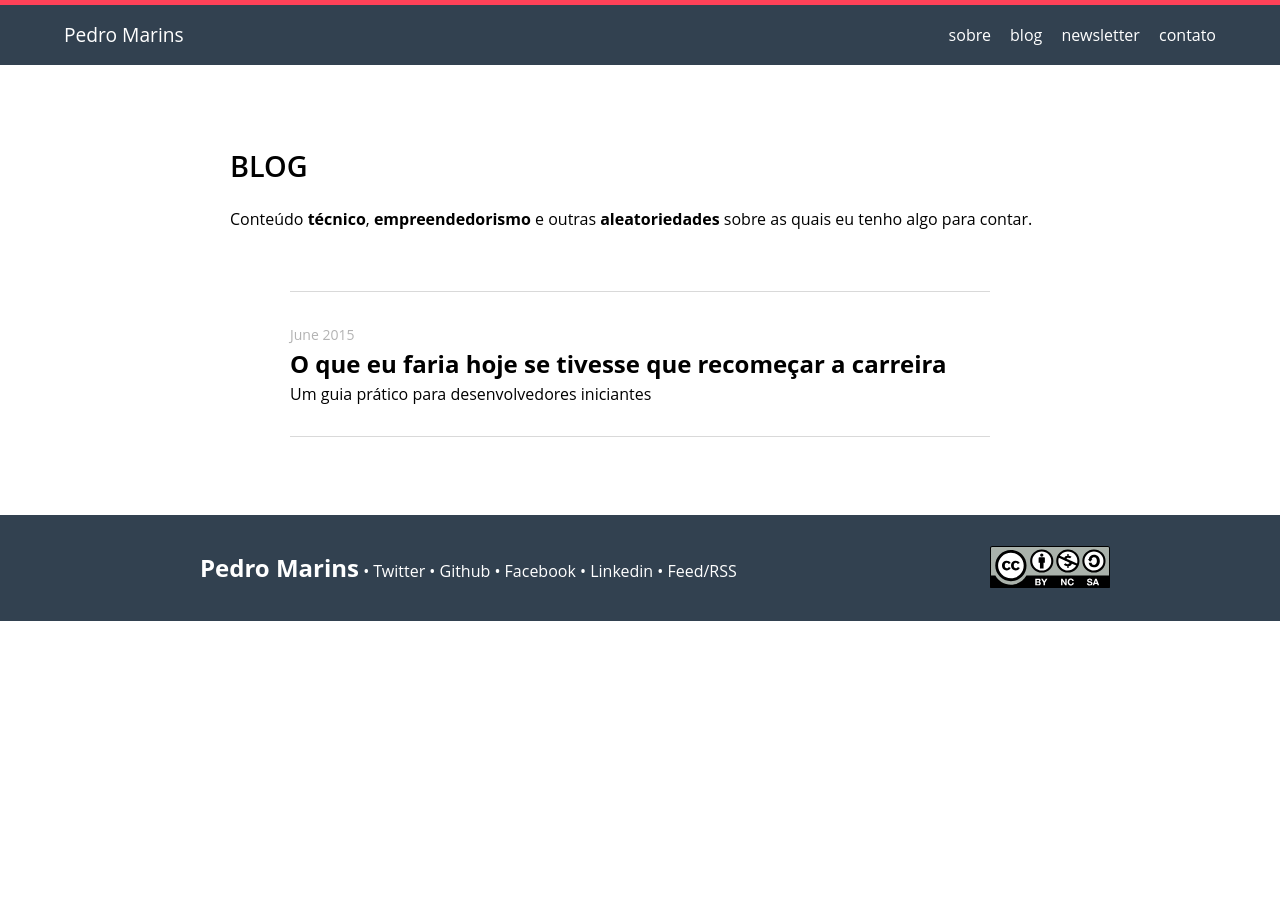
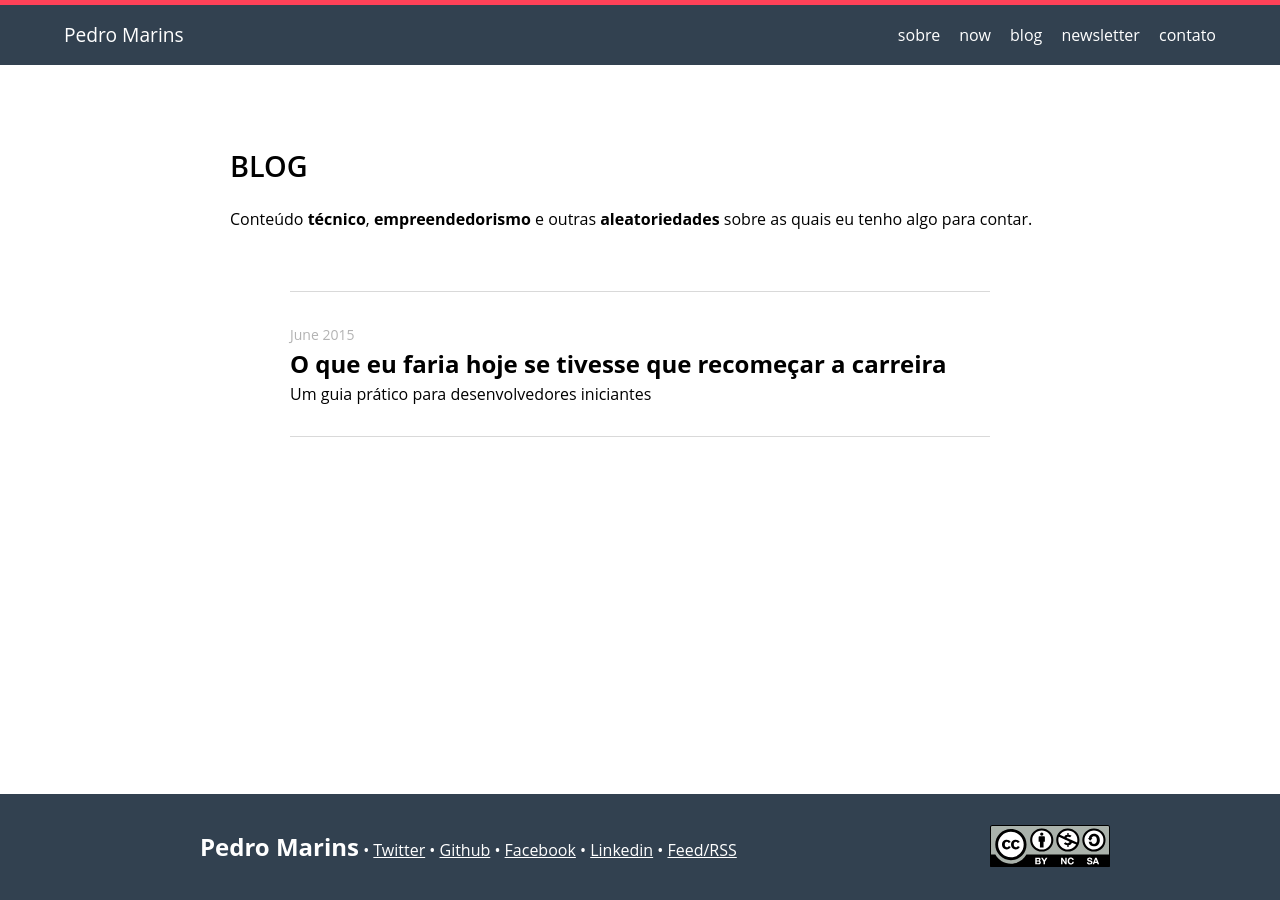
Before and after one commit to pedromarins/pedromarins.github.io, a Jekyll site: the page built from blog/index.html, in a window 1280 px wide. Built offline with Jekyll 4.4.1, drawn with Linux system fonts in a browser that asks for light colours.

Commit message:
creating a /now page

```diff
--- a/_includes/header.html
+++ b/_includes/header.html
@@ -6,6 +6,9 @@
         <ul>
             <li class="nav-item">
                 <a class="nav-link" href="/about/">sobre</a>
+            </li>
+            <li class="nav-item">
+                <a class="nav-link" href="/now/">now</a>
             </li>
             <li class="nav-item">
                 <a class="nav-link" href="/blog/">blog</a>
--- a/assets/css/style.css
+++ b/assets/css/style.css
@@ -4,8 +4,9 @@
   box-sizing: border-box; }
 
 html {
-  min-height: 100%;
-  width: 100%; }
+  height: 100%;
+  width: 100%;
+  position: relative; }
 
 body {
   font-family: "Open Sans", "HelveticaNeue-Light", "Helvetica Neue Light", "Helvetica Neue", Helvetica, Arial, "Lucida Grande", sans-serif;
@@ -14,17 +15,15 @@
   font-size: 16px;
   line-height: 1.5;
   z-index: 0;
-  height: 100%;
+  min-height: 100%;
   position: relative;
   padding: 0 0 4em; }
 
 li {
   list-style: none; }
 
-a {
-  text-decoration: none; }
-  a:hover {
-    text-decoration: underline; }
+a:visited {
+  color: #324150; }
 
 .wrapper {
   max-width: -webkit-calc(1000px - (30px * 2));
@@ -91,7 +90,10 @@
   position: relative; }
   .site-header a {
     color: white;
-    border: none; }
+    border: none;
+    text-decoration: none; }
+    .site-header a:hover {
+      text-decoration: underline; }
 
 .site-title {
   display: inline-block;
@@ -131,9 +133,10 @@
     padding: 30px 0; }
 
 .post-list-link {
-  color: black; }
+  color: black;
+  text-decoration: none; }
   .post-list-link:hover {
-    text-decoration: none; }
+    text-decoration: underline; }
 
 .post-list-title {
   margin: 0; }
@@ -516,12 +519,25 @@
   .newsletter-button:hover {
     background: #3c4e60; }
 
+.now-title {
+  font-size: 4em;
+  margin-top: 0; }
+
+.now-list {
+  margin: 0 0 2em; }
+
+.now-item {
+  list-style: disc;
+  margin: 0 0 1em; }
+
 .site-footer {
   background: #324150;
   padding: 15px 0;
   color: white;
   position: absolute;
   bottom: 0;
+  right: 0;
+  left: 0;
   width: 100%; }
 
 .footer-heading {
```
Also changed, not shown: assets/sass/_layout.sass (+26 -6 lines), now/index.html (added, +25 -0 lines), 3 other files.
